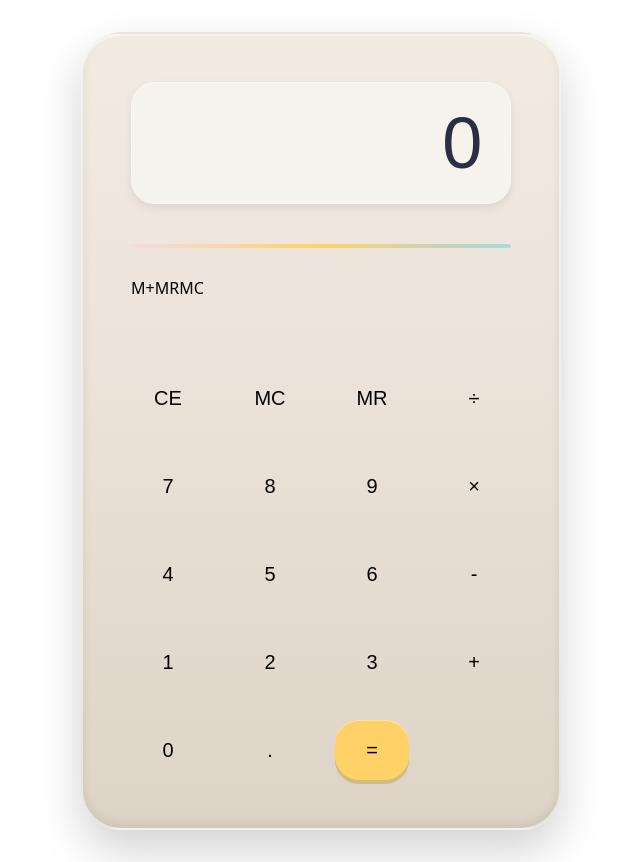
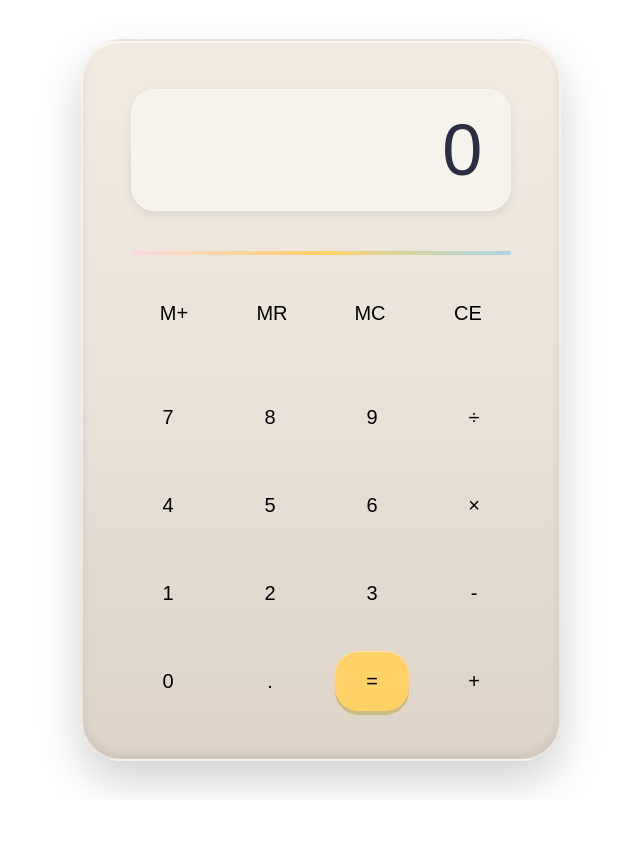
Before and after one commit to ruddycruzc/calculator-converter-weather, an Angular app: page / in a window 1280 px wide. Shown: the whole page, without its empty margins (319-959 px from the left). After the commit the page ends 800 px from the top, so only its background shows below. Built offline with nearby package versions, Linux system fonts and the light colour scheme; a web font is replaced by a local one.

Commit message:
feat(calculator): implement memory panel and button factory for calculator functionality

```diff
--- a/src/app/features/calculator/calculator.html
+++ b/src/app/features/calculator/calculator.html
@@ -8,7 +8,11 @@
     <div class="calculator__accent"></div>
 
     <aside class="calculator__memory">
-      <app-memory-panel />
+      <app-memory-panel
+      (buttonPressed)="onButtonPressed($event)">
+
+      </app-memory-panel>
+
     </aside>
 
     <section class="calculator__keyboard">
--- a/src/app/features/calculator/components/calculator-keyboard/calculator-keyboard.html
+++ b/src/app/features/calculator/components/calculator-keyboard/calculator-keyboard.html
@@ -4,7 +4,6 @@
 
     <app-calculator-button
       [button]="button"
-      [class.button-span-2]="button.variant === 'equals'"
       (pressed)="onButtonPressed($event)">
     </app-calculator-button>
 
--- a/src/app/features/calculator/components/memory-panel/memory-panel.css
+++ b/src/app/features/calculator/components/memory-panel/memory-panel.css
@@ -0,0 +1,19 @@
+:host{
+
+    display:block;
+
+    width:100%;
+
+}
+
+.memory-panel{
+
+    display:grid;
+
+    grid-template-columns:repeat(4,1fr);
+
+    gap:var(--spacing-sm);
+
+    width:100%;
+
+}
--- a/src/app/features/calculator/components/memory-panel/memory-panel.html
+++ b/src/app/features/calculator/components/memory-panel/memory-panel.html
@@ -1,5 +1,12 @@
 <section class="memory-panel">
-  <button>M+</button>
-  <button>MR</button>
-  <button>MC</button>
+
+  @for (button of buttons; track button.label) {
+
+    <app-calculator-button
+      [button]="button"
+      (pressed)="onButtonPressed($event)">
+    </app-calculator-button>
+
+  }
+
 </section>
--- a/src/app/features/calculator/components/memory-panel/memory-panel.ts
+++ b/src/app/features/calculator/components/memory-panel/memory-panel.ts
@@ -1,9 +1,23 @@
-import { Component } from '@angular/core';
+import { Component, output } from '@angular/core';
+import { CalculatorButtonConfig } from '../../models/calculator-button-config.interface';
+import { CalculatorButtonComponent } from '../calculator-button/calculator-button';
+import { MEMORY_BUTTONS } from '../../constants/memory-buttons';
 
 @Component({
   selector: 'app-memory-panel',
-  imports: [],
+  standalone: true,
+  imports: [CalculatorButtonComponent],
   templateUrl: './memory-panel.html',
   styleUrl: './memory-panel.css',
 })
-export class MemoryPanelComponent {}
+export class MemoryPanelComponent {
+  protected readonly buttons = MEMORY_BUTTONS;
+  readonly buttonPressed = output<CalculatorButtonConfig>();
+
+  onButtonPressed(button: CalculatorButtonConfig): void {
+     console.log(button);
+  console.log(button.value);
+
+    this.buttonPressed.emit(button);
+  }
+}
--- /dev/null
+++ b/src/app/features/calculator/constants/button-factory.ts
@@ -0,0 +1,31 @@
+import { CalculatorButtonConfig } from '../models/calculator-button-config.interface';
+import { ButtonVariant } from '../models/button-variant.type';
+
+export const numberButton = (
+  value: string
+): CalculatorButtonConfig => ({
+  label: value,
+  value,
+  type: 'number',
+  variant: 'number',
+});
+
+export const operatorButton = (
+  label: string,
+  value: string
+): CalculatorButtonConfig => ({
+  label,
+  value,
+  type: 'operator',
+  variant: 'operator',
+});
+
+export const actionButton = (
+  label: string,
+  variant: ButtonVariant = 'action'
+): CalculatorButtonConfig => ({
+  label,
+  value: label,
+  type: 'action',
+  variant,
+});
--- a/src/app/features/calculator/constants/calculator-buttons.ts
+++ b/src/app/features/calculator/constants/calculator-buttons.ts
@@ -1,61 +1,27 @@
 import { CalculatorButtonConfig } from '../models/calculator-button-config.interface';
-import { ButtonVariant } from '../models/button-variant.type';
-
-const numberButton = (value: string): CalculatorButtonConfig => ({
-  label: value,
-  value,
-  type: 'number',
-  variant: 'number',
-});
-
-const operatorButton = (
-  label: string,
-  value: string
-): CalculatorButtonConfig => ({
-  label,
-  value,
-  type: 'operator',
-  variant: 'operator',
-});
-
-const actionButton = (
-  label: string,
-  variant: ButtonVariant = 'action'
-): CalculatorButtonConfig => ({
-  label,
-  value: label,
-  type: 'action',
-  variant,
-});
+import { actionButton,numberButton,operatorButton } from './button-factory';
 
 
 export const CALCULATOR_BUTTONS: CalculatorButtonConfig[] = [
-  // Row 1
-  actionButton('CE'),
-  actionButton('MC', 'memory'),
-  actionButton('MR', 'memory'),
-  operatorButton('÷', '/'),
 
-  // Row 2
+
   numberButton('7'),
   numberButton('8'),
   numberButton('9'),
-  operatorButton('×', '*'),
+  operatorButton('÷', '/'),
 
-  // Row 3
   numberButton('4'),
   numberButton('5'),
   numberButton('6'),
-  operatorButton('-', '-'),
+  operatorButton('×', '*'),
 
-  // Row 4
   numberButton('1'),
   numberButton('2'),
   numberButton('3'),
-  operatorButton('+', '+'),
+  operatorButton('-', '-'),
 
-  // Row 5
   numberButton('0'),
   actionButton('.'),
   actionButton('=', 'equals'),
+  operatorButton('+', '+'),
 ];
--- /dev/null
+++ b/src/app/features/calculator/constants/memory-buttons.ts
@@ -0,0 +1,12 @@
+import { CalculatorButtonConfig } from '../models/calculator-button-config.interface';
+import { actionButton } from './button-factory';
+
+export const MEMORY_BUTTONS: CalculatorButtonConfig[] = [
+  actionButton('M+', 'memory'),
+
+  actionButton('MR', 'memory'),
+
+  actionButton('MC', 'memory'),
+
+  actionButton('CE')
+];
--- a/src/app/features/calculator/models/action.type.ts
+++ b/src/app/features/calculator/models/action.type.ts
@@ -3,4 +3,5 @@ export type ActionType =
   | '.'
   | 'CE'
   | 'MC'
-  | 'MR';
+  | 'MR'
+  |'M+';
--- /dev/null
+++ b/src/app/features/calculator/models/button-value.type.ts
@@ -0,0 +1,3 @@
+import { Operator } from "./operator.type";
+import { ActionType } from "./action.type";
+export type ButtonValue = string | Operator | ActionType;
--- a/src/app/features/calculator/models/calculator-button-config.interface.ts
+++ b/src/app/features/calculator/models/calculator-button-config.interface.ts
@@ -1,9 +1,10 @@
 import { ButtonType } from "./button.type";
 import { ButtonVariant } from "./button-variant.type";
+import { ButtonValue } from "./button-value.type";
 
 export interface CalculatorButtonConfig {
   label: string;
-  value: string;
-  type: ButtonType;
+  value: ButtonValue;
+  type: ButtonType ;
   variant:ButtonVariant;
 }
```
